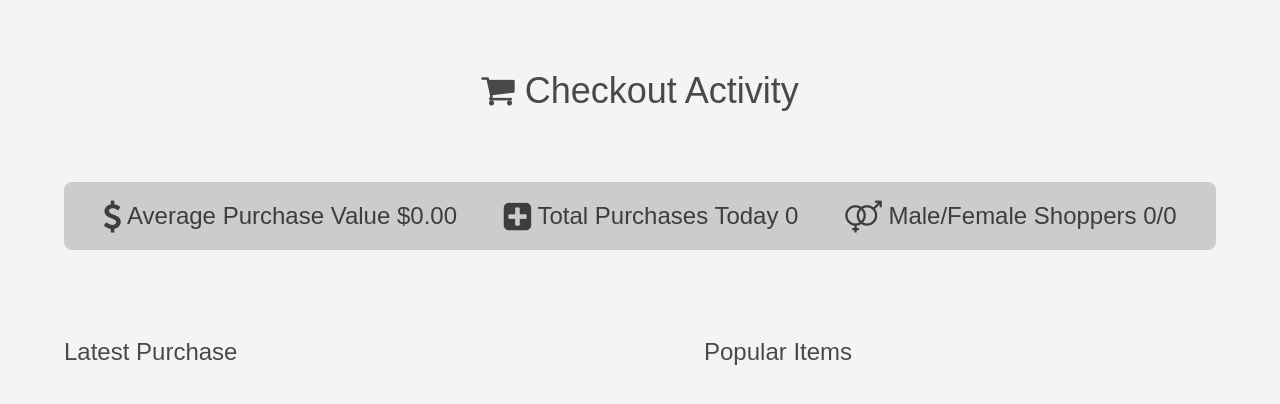
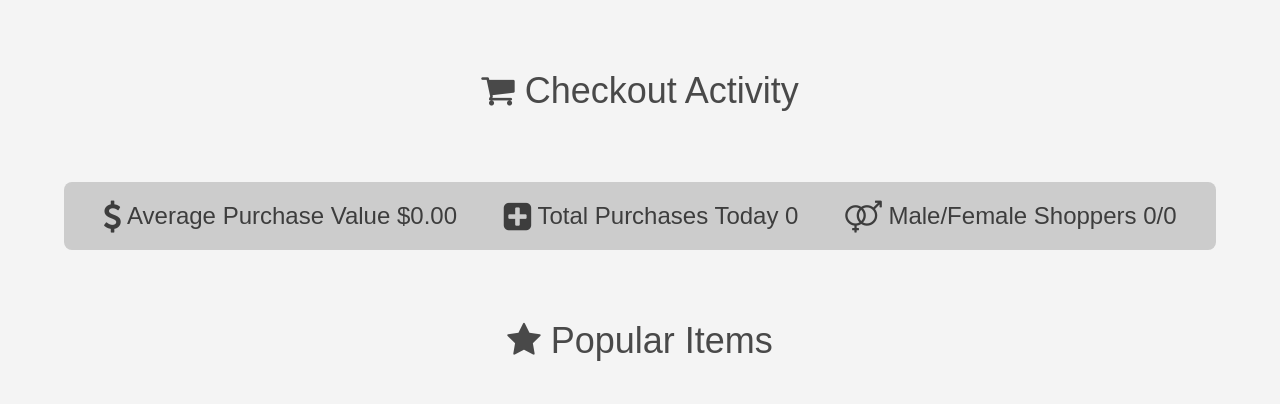
Before and after one commit to bfillmer/nio-demo, a React (Create React App) app: page / in a window 1280 px wide. Shown: the top 404 px of the page. Built offline with nearby package versions, Linux system fonts and the light colour scheme; what niojs would draw is missing.

Commit message:
Updated store with item quantity data on stream.

```diff
--- a/src/state/reducer.js
+++ b/src/state/reducer.js
@@ -15,11 +15,19 @@ export const actions = {
 
 // REDUCERS
 const initialState = {
-  purchases: []
+  purchases: [],
+  quantities: {}
 }
+
+// @HACK Non-normalized return data, build out a map based on item name and update the
+// quantity number.
+const getQuantities = (quantities, cart) => cart.reduce((q, item) => assign({}, q, {
+  [item.name]: q[item.name] ? item.quantity + q[item.name] : item.quantity
+}), quantities)
 
 export const reducer = handleActions({
   [types.STORED_PURCHASE]: (state, action) => assign({}, state, {
-    purchases: [...state.purchases, action.payload]
+    purchases: [...state.purchases, action.payload],
+    quantities: getQuantities(state.quantities, action.payload.cart)
   })
 }, initialState)
--- a/src/view/App.js
+++ b/src/view/App.js
@@ -2,24 +2,20 @@
 import React from 'react'
 
 import {Statistics} from 'view/Statistics'
-import {LatestPurchase} from 'view/LatestPurchase'
-import {H2, Icon} from 'view/Atoms'
+import {Icon} from 'view/Atoms'
+
+const H1 = ({children}) => (<h1 className='mv5 f2 fw4 lh-copy tc'>{children}</h1>)
 
 const PopularItems = () => (
-  <H2>Popular Items</H2>
+  <div className='ph5'>
+  </div>
 )
 
 export const App = ({purchases}) => (
   <div className='w-100'>
-    <h1 className='mv5 f2 fw4 lh-copy tc'><Icon className='fa-shopping-cart' /> Checkout Activity</h1>
+    <H1><Icon className='fa-shopping-cart' /> Checkout Activity</H1>
     <Statistics />
-    <div className='flex'>
-      <div className='w-50 ph5'>
-        <LatestPurchase />
-      </div>
-      <div className='w-50 ph5'>
-        <PopularItems />
-      </div>
-    </div>
+    <H1><Icon className='fa-star' /> Popular Items</H1>
+    <PopularItems />
   </div>
 )
--- a/src/view/LatestPurchase.js
+++ /dev/null
@@ -1,20 +0,0 @@
-
-import React from 'react'
-import {connect} from 'react-redux'
-
-import {H2} from 'view/Atoms'
-
-// @NOTE Would usually put selectors with logic like this in the state,
-// written TDD. In interest of time and brevity of this project however...
-const mapStateToProps = state => ({
-  purchase: state.purchases[state.purchases.length - 1]
-})
-
-const Container = ({purchase}) => (
-  <div>
-    <H2>Latest Purchase</H2>
-    <p>{JSON.stringify(purchase)}</p>
-  </div>
-)
-
-export const LatestPurchase = connect(mapStateToProps)(Container)
--- a/src/view/Statistics.js
+++ b/src/view/Statistics.js
@@ -21,6 +21,7 @@ const mapStateToProps = state => ({
   total: state.purchases.length
 })
 
+// @TODO Make the actual statistics more visually appealing.
 const Container = ({average, gender, total}) => (
   <div className='flex justify-between mb5 mh5 pa3 bn br3 bg-moon-gray'>
     <Column>
```
Also changed, not shown: 2 other files (tests, documents, lock files or other folders).
